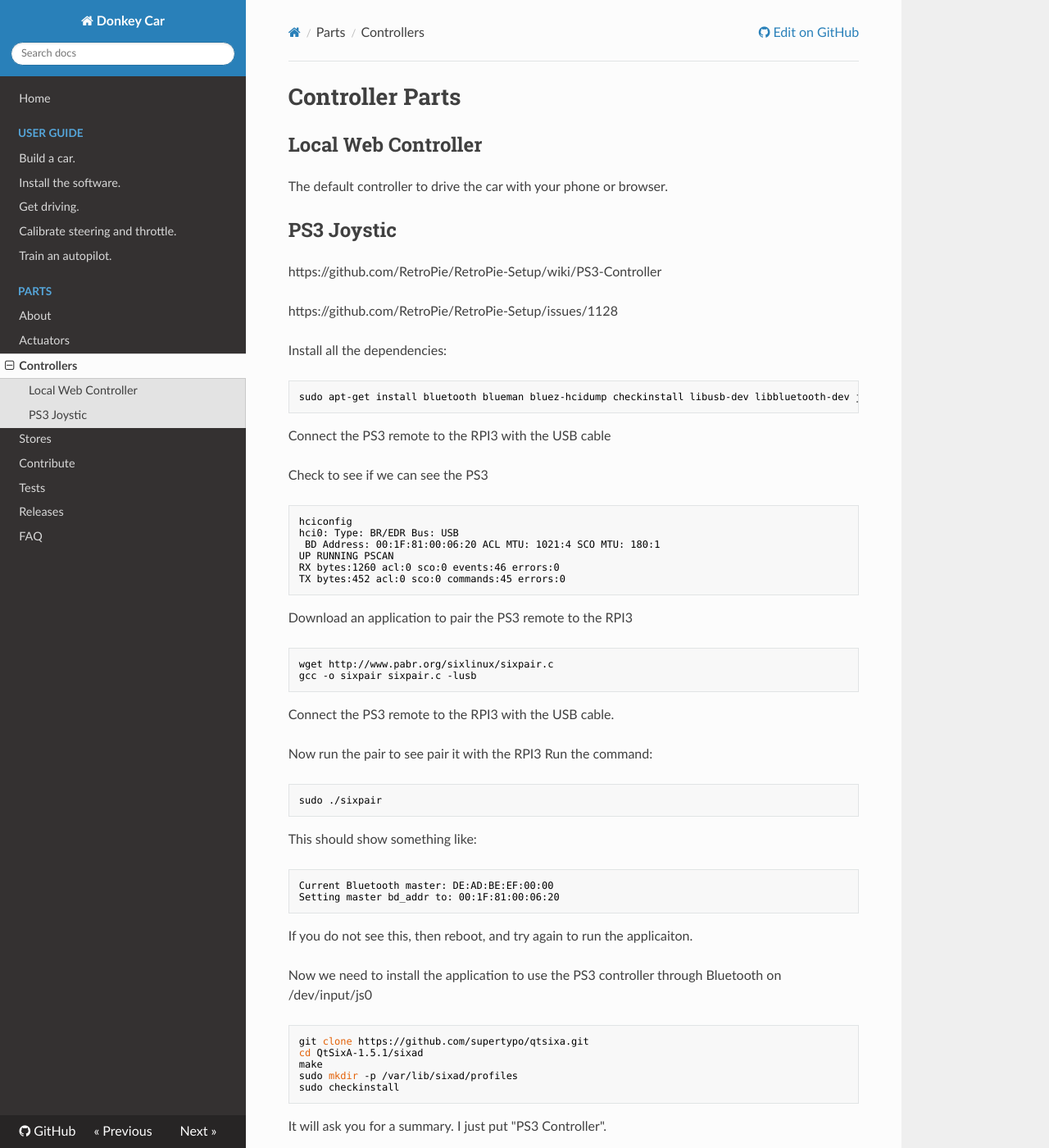
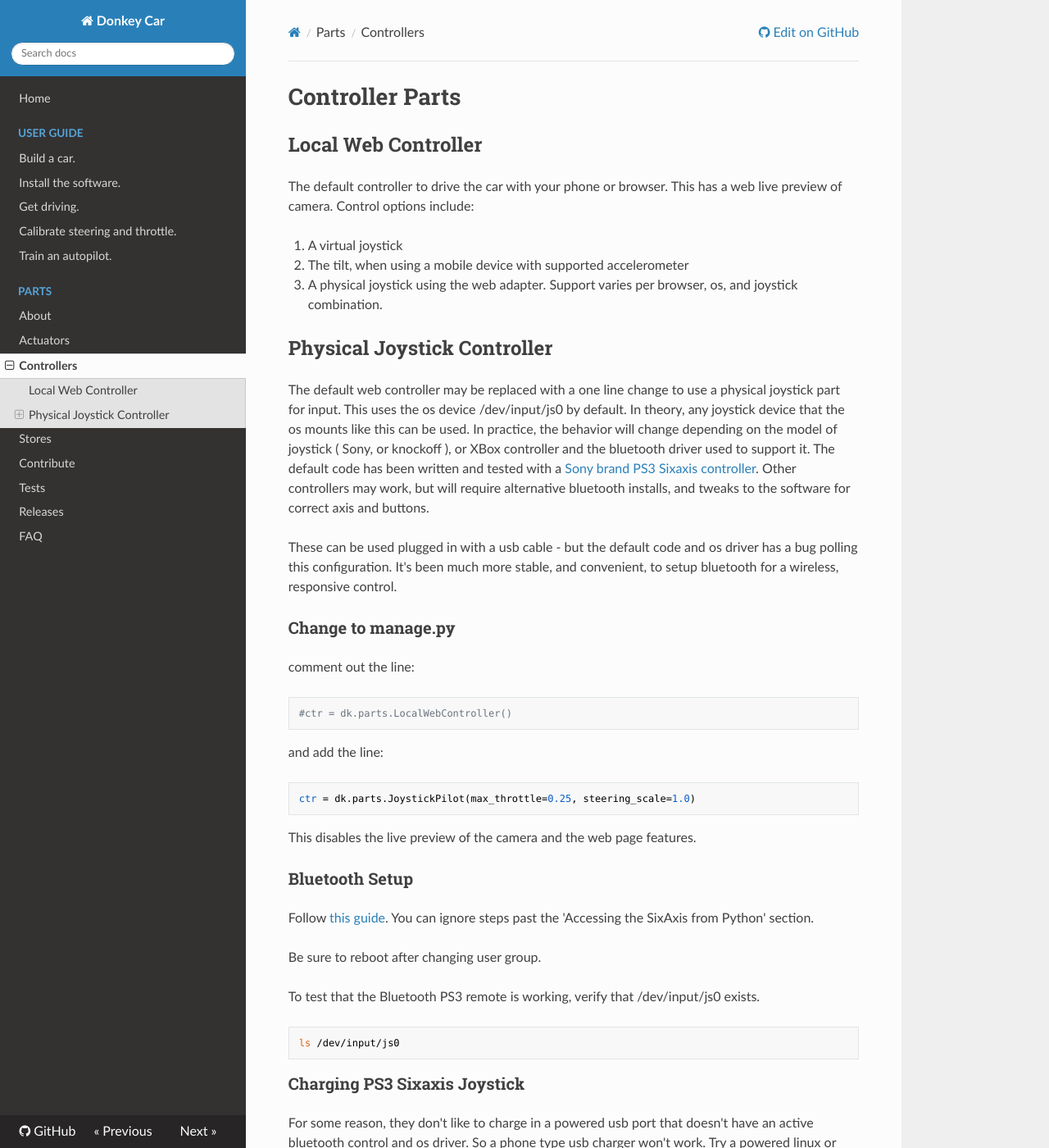
Before and after one commit to autorope/donkeycar, an MkDocs documentation site: the page built from docs/parts/controllers.md, in a window 1280 px wide and 1400 px high. Shown: the whole window at 82% size. Built offline with MkDocs 1.6.1, drawn with Linux system fonts in a browser that asks for light colours; nearby versions of some CDN libraries; old or Windows-style settings are respelled for this version of MkDocs; some of the changed text lies outside the part shown.

Commit message:
Doc changes (#125)
* fixed web ui joystick for iphone 5s, 6, ipad 2

* turned off print

* adding startup script for my car

* fix batch size

* added physical joystick controller

* added mock camera and mock controller to test some car code on my laptop

* added requirements.txt

* some changes to fix windows setup

* add environment file to init conda environment

* some windows howto docs, pi anaconda env file and setup script

* fix arm platform detection

* changes to get init config files

* fixes

* more tweaks

* wip on training script

* readme changes

* readme edits

* remove large file

* fix for web ui on iphone

* added sessions to make_paths

* conda env tweaks

* modified car script to add training

* experiments with throttling records base on err... throttle

* merge fixes

* optional argument to specify joystick device file

* car driving w joystick input now. training too.

* renamed dev to dev_fn to help indicate filename type

* use throttle magnitude to restrict recording

* fixes to package template files

* few fixes to joystick controller

* added raspberry pi sixpair

* added build script for sixpair

* fix windows specific path parsing error. should be cross platform now.

* fix for mode switching to local and local_angle

* handle json errors without crashing. delay import of unix dep python module.

* added template for manage w joystick. fixed some json problems w output.

* add windows how-to. needs some editing thoough.

* added donkey_env.yml for conda env setup

* added patch howto

* tweaks

* tweaks

* added windows conda env yml

* tweaks

* tweaks

* remove car.py

* added script to concatenate two tub records

* addedsome arguments to tweak in joystick template

* tweak to correct for right steering tend in default donkey

* fix training

* disabled early stopping

* ml fixes to silence warnings, use new api for fit generator

* added comments

* various faq fixes

* removed uneeded packages from rpi.yml

* fix double reference to x input in joystick

* more detail in faq

* install tweaks to windows setup

* fixed repo reference in windows setup

* simplified joystick bluetooth setup. works with default joystick code.

* more detail.

* re-pariing after charging.

* more detail on joystick and web controller

* yes, something else.

* cleaned out files

````diff
--- a/docs/faq.md
+++ b/docs/faq.md
@@ -1,90 +1,97 @@
-#FAQ
+# FAQ
+---------
+### How do I create my own Raspberry Pi Disk?
 
-## How do I create my own Raspberry Pi Disk?
-
-3 Manual Setup:
 ##### This uses minimal space on your memory card, is easy to upgrade and make changes to source
 
-flash 8GB+ memory card with minimal jessie:
-* https://downloads.raspberrypi.org/raspbian_lite_latest
-* https://sourceforge.net/projects/win32diskimager/files/latest/download
+1. [Download raspian lite](https://downloads.raspberrypi.org/raspbian_lite_latest)
+2. On Windows, [download disk imager](https://sourceforge.net/projects/win32diskimager/files/latest/download)
+3. On Mac or Linux, [download Etcher](https://etcher.io)
+4. Follow instructions to burn image to memory card.:
+      * Win32DiskImager [video](https://www.youtube.com/watch?v=SdWr-aolCSA)
+      * Win32DiskImager [writeup](https://codeyarns.com/2013/06/21/how-to-write-a-disk-image-using-win32-disk-imager/)
+      * Etcher [video](https://www.youtube.com/watch?v=I6F2HoTeiFc)
+      * Etcher [writeup](https://www.raspberrypi.org/magpi/pi-sd-etcher/)
+      * Multiple methods [writeup](http://elinux.org/RPi_Easy_SD_Card_Setup)
+5. Place memory card in Pi and boot
+6. After booting, you will see a prompt. Login. type ```pi``` for username.
+7. Type ```raspberry``` for password.
+8. use raspi-config to setup some useful options:
+    ```sudo raspi-config```
+    * change hostname
+    * change password
+    * interface options:
+        * enable camera
+        * enable SSH
+        * enable I2C
+9. Reboot.
+10. Do a package refresh and get latest:
+    ```bash
+    sudo apt-get update
+    sudo apt-get upgrade
+    ```
+11. install packages:
+    ```bash
+    sudo apt-get install git
+    sudo apt-get install python3 python3-pip python3-virtualenv
+    sudo apt-get install python3-pip python3-dev
+    ```
 
+12. Get latest donkey code:
+    ```bash
+    git clone https://github.com/wroscoe/donkey
+    cd donkey
+    ```
 
-login:
-* username: pi
-* password: raspberry
+13. Install anaconda:
+    ```bash
+    wget http://repo.continuum.io/miniconda/Miniconda3-latest-Linux-armv7l.sh
+    bash Miniconda3-latest-Linux-armv7l.sh
+    source ~/.bashrc
+    ```
 
+14. Setup python environment:
+    ```bash
+    conda env create -f envs/rpi.yml
+    source activate donkey
+    ```
 
-use rasp-config to setup some useful options
-```bash
-sudo raspi-config
-```
-* change hostname
-* change password
-* interface options:
-  * enable camera
-  * enable SSH
-  * enable I2C
+15. Upgrade numpy. This can take a long time as it involves compiling the latest.
+    ```bash
+    pip install --upgrade numpy
+    ```
 
-reboot.
+16. Setup tensorflow:
+    ```bash
+    wget https://github.com/samjabrahams/tensorflow-on-raspberry-pi/releases/download/v1.1.0/tensorflow-1.1.0-cp34-cp34m-linux_armv7l.whl
+    pip install tensorflow-1.1.0-cp34-cp34m-linux_armv7l.whl
+    ```
 
-do a package refresh and get latest:
-```bash
-sudo apt-get update
-sudo apt-get upgrade
-```
+17. Setup donkey
+    ```
+    pip install -e .
+    ```
 
-install packages from ubuntu
-```bash
-sudo apt-get install git
-sudo apt-get install python3 python3-pip python3-virtualenv
-sudo apt-get install python3-pip python3-dev
-```
+18. Setup initial files and dir for data. Refer to [setup instructions](guide/install_software.md) for options.
+---
+## After a reboot, I don't see the (donkey) in front of the prompt, and I get python errors when I run.
+1. If you used this disc setup guide above, you used conda to manage your virtual environment. You need to activate the donkey conda environment with:
+    ```
+    source activate donkey
+    ```
+2. optionally you can add that line to the last line of your ~/.bashrc to have it active each time you login.
 
-get latest donkey code
-```bash
-git clone https://github.com/tawnkramer/donkey
-cd donkey
-```
+----
+## How to get latest Donkey source
+1. When donkey has changed you can get the latest source. You've installed it directly from the github repo, so getting latest is easy:
+     ```
+    cd donkey
+    git pull origin master
+    ```
 
-install anaconda:
-```bash
-wget http://repo.continuum.io/miniconda/Miniconda3-latest-Linux-armv7l.sh
-bash Miniconda3-latest-Linux-armv7l.sh
-source ~/.bashrc
-```
-
-setup python environment
-```bash
-conda env create -f donkey_env.yml
-source activate donkey
-```
-
-upgrade numpy. This can take a long time as it involves compiling the latest.
-```bash
-pip install --upgrade numpy
-```
-
-setup tensorflow
-```bash
-wget https://github.com/samjabrahams/tensorflow-on-raspberry-pi/releases/download/v1.1.0/tensorflow-1.1.0-cp34-cp34m-linux_armv7l.whl
-pip install tensorflow-1.1.0-cp34-cp34m-linux_armv7l.whl
-```
-
-setup donkey
-```
-pip install -e .
-```
-
-setup initial files and dir for data
-```bash
-donkey createcar --template donkey2_with_joystick --path ~/d2_wj
-```
-
-to run your donkey with a joystick control
-```bash
-cd ~/d2_wj
-python manage.py drive
-```
+2. Occasionally also the template files have changed with fixes that affect manage.py. You can create a new user directory to test. Use the same options you used to create it [from setup instructs](guide/install_software.md) but a new path. For instance:
+    ```
+    donkey createcar --path ~/d2_new
+    ```
 
 ---
--- a/docs/parts/controllers.md
+++ b/docs/parts/controllers.md
@@ -2,90 +2,50 @@
 
 ## Local Web Controller
 
-The default controller to drive the car with your phone or browser.
+The default controller to drive the car with your phone or browser. This has a web live preview of camera. Control options include:
+
+1. A virtual joystick
+2. The tilt, when using a mobile device with supported accelerometer
+3. A physical joystick using the web adapter. Support varies per browser, os, and joystick combination.
 
 
-## PS3 Joystic
+## Physical Joystick Controller
 
-https://github.com/RetroPie/RetroPie-Setup/wiki/PS3-Controller
+The default web controller may be replaced with a one line change to use a physical joystick part for input. This uses the os device /dev/input/js0 by default. In theory, any joystick device that the os mounts like this can be used. In practice, the behavior will change depending on the model of joystick ( Sony, or knockoff ), or XBox controller and the bluetooth driver used to support it. The default code has been written and tested with a [Sony brand PS3 Sixaxis controller](https://www.amazon.com/Dualshock-Wireless-Controller-Charcoal-playstation-3). Other controllers may work, but will require alternative bluetooth installs, and tweaks to the software for correct axis and buttons.
 
-https://github.com/RetroPie/RetroPie-Setup/issues/1128
+These can be used plugged in with a usb cable - but the default code and os driver has a bug polling this configuration. It's been much more stable, and convenient, to setup bluetooth for a wireless, responsive control.
 
+### Change to manage.py
 
-Install all the dependencies:
-```bash
-sudo apt-get install bluetooth blueman bluez-hcidump checkinstall libusb-dev libbluetooth-dev joystick pkg-config
+comment out the line:
+```
+#ctr = dk.parts.LocalWebController()
+```
+and add the line:
+```
+ctr = dk.parts.JoystickPilot(max_throttle=0.25, steering_scale=1.0)
 ```
 
-Connect the PS3 remote to the RPI3 with the USB cable
+This disables the live preview of the camera and the web page features.
 
-Check to see if we can see the PS3
+### Bluetooth Setup
+
+Follow [this guide](https://pythonhosted.org/triangula/sixaxis.html). You can ignore steps past the 'Accessing the SixAxis from Python' section.
+
+Be sure to reboot after changing user group.
+
+To test that the Bluetooth PS3 remote is working, verify that /dev/input/js0 exists.
+
 ```bash
-hciconfig
-hci0: Type: BR/EDR Bus: USB
- BD Address: 00:1F:81:00:06:20 ACL MTU: 1021:4 SCO MTU: 180:1
-UP RUNNING PSCAN
-RX bytes:1260 acl:0 sco:0 events:46 errors:0
-TX bytes:452 acl:0 sco:0 commands:45 errors:0
+ls /dev/input/js0
 ```
 
-Download an application to pair the PS3 remote to the RPI3
+### Charging PS3 Sixaxis Joystick
 
+For some reason, they don't like to charge in a powered usb port that doesn't have an active bluetooth control and os driver. So a phone type usb charger won't work. Try a powered linux or mac laptop usb port. You should see the lights blink after plugging in and hitting center PS logo.
 
-```bash
-wget http://www.pabr.org/sixlinux/sixpair.c
-gcc -o sixpair sixpair.c -lusb
-```
+After charging, you will need to plug-in the controller again to the Pi, hit the PS logo, then unplug to pair again.
 
-Connect the PS3 remote to the RPI3 with the USB cable.
+### New Battery for PS3 Sixaxis Joystick
 
-Now run the pair to see pair it with the RPI3
-Run the command:
-```bash
-sudo ./sixpair
-```
-
-This should show something like:
-```bash
-Current Bluetooth master: DE:AD:BE:EF:00:00
-Setting master bd_addr to: 00:1F:81:00:06:20
-```
-
-If you do not see this, then reboot, and try again to run the applicaiton.
-
-
-Now we need to install the application to use the PS3 controller through Bluetooth on /dev/input/js0
-
-
-```
-git clone https://github.com/supertypo/qtsixa.git
-cd QtSixA-1.5.1/sixad
-make
-sudo mkdir -p /var/lib/sixad/profiles
-sudo checkinstall
-```
-
-It will ask you for a summary.  I just put "PS3 Controller".
-
-
-```bash
-sudo sixad --start
-```
-When it displays its searching, press the PS Button and your golden~!)
-
-RUN THIS APPLICATION AT START TO GET THE BLUETOOTH REMOTE TO WORK.
-
-
-To install this application as a process that will run at startup:
-```bash
-sudo update-rc.d sixad defaults
-reboot
-```
-This did not work for me yet.
-
-To test that the Bluetooth PS3 remote is working, verify that /dev/input/js0 exist.
-
-You can also run this application to view the output.
-```bash
-sudo jstest /dev/input/js0
-```
+Sometimes these controllers can be quite old. Here's a link to a [new battery](http://a.co/5k1lbns). Be careful when taking off the cover. Remove 5 screws. There's a tab on the top half between the hand grips. You'll want to split/open it from the front and try pulling the bottom forward as you do. Or you'll break the tab off as I did.
````
Also changed, not shown: docs/guide/install_software.md (+47 -40 lines), 2 other files.
